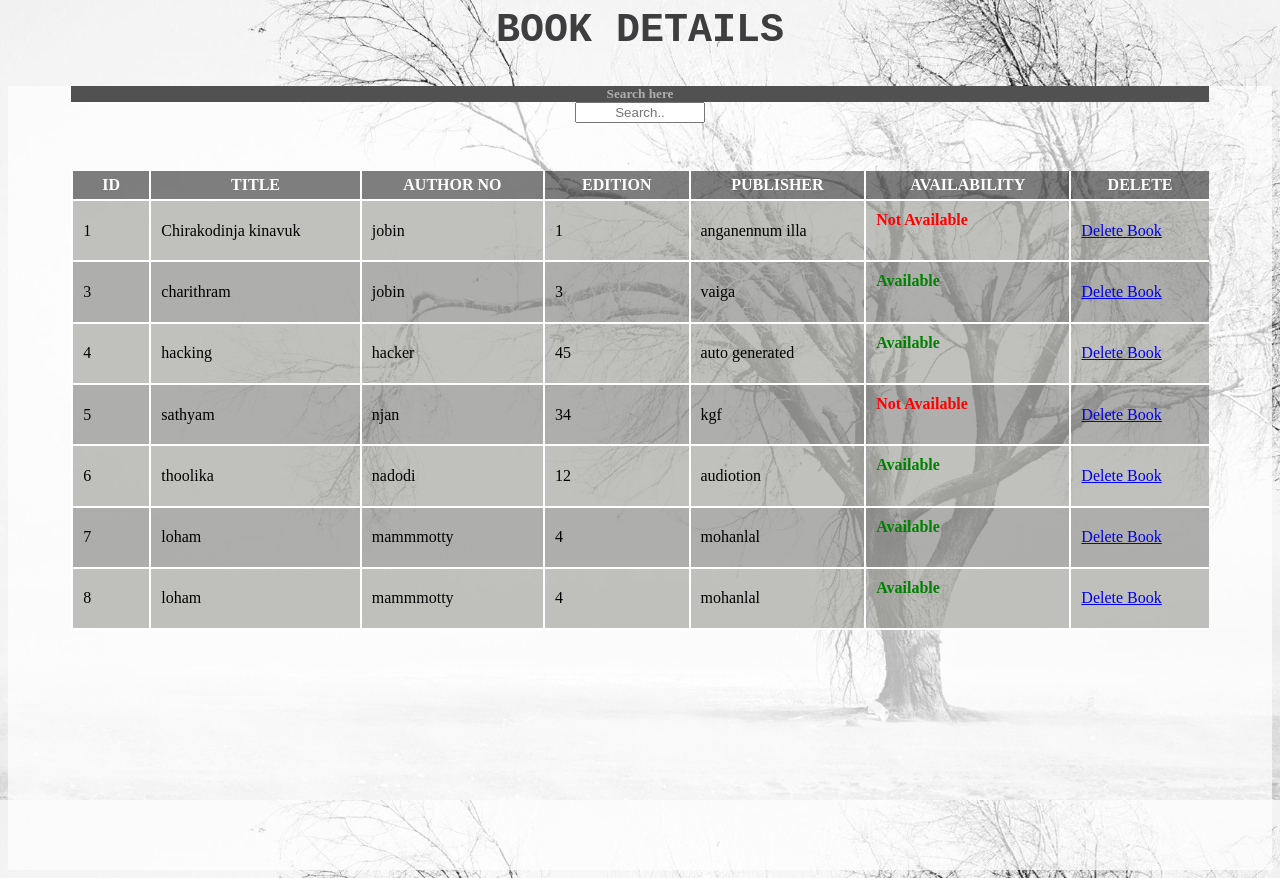
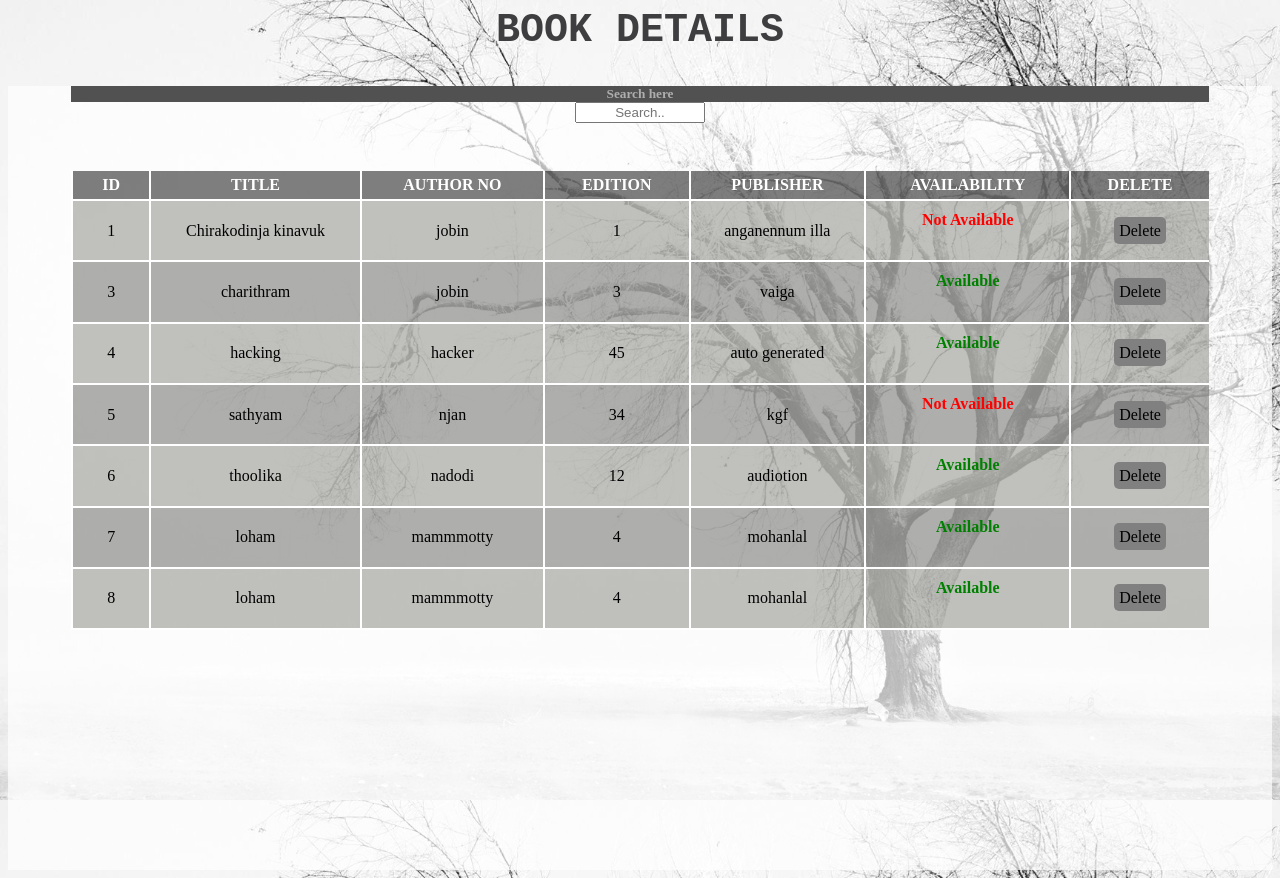
Before and after one commit to cmsubhadra/Library-Project-MCA-_-PHP, a PHP site: page /admin/view_book.php in a window 1280 px wide. Run offline with PHP 8.4, Linux system fonts and the light colour scheme; a user stored in the database is signed in; data comes from the database, SQL or seed files in the repository.

Commit message:
delete book button ready

```diff
--- a/admin/view_book.php
+++ b/admin/view_book.php
@@ -11,6 +11,7 @@
     <style>
     tr,td{
         padding:10px;
+        text-align:center;
     }
     .odd{
         background-color: rgba(132, 133, 127,.5);
@@ -22,14 +23,26 @@
     th{
         background-color: rgba(0, 0, 0,.5);
         color:white;
+        text-align:center;
 
     }
     .main-head{
-  	//background:black;
+  	/*background:black;*/
   	color:rgb(62, 62, 64);
   	text-align:center;
 	font-family:Courier New;
 	font-size:40px;
+    }
+    .delete-btn{
+    text-decoration: none;
+    background-color: gray;
+    padding: 5px;
+    color:black;
+    border-radius:5px;
+    }
+    .delete-btn:hover{
+        background-color:red;
+        color:white;
     }
     </style>
 </head>
@@ -85,7 +98,7 @@
                         echo '</td>';
 
 						echo '<td>';
-                            echo "<a href=\"delete_book.php?id=$row[book_id]\"> Delete Book </a>";
+                            echo "<a class=\"delete-btn\" href=\"delete_book.php?id=$row[book_id]\"> Delete </a>";
 
                         echo '</td>';
 
```
